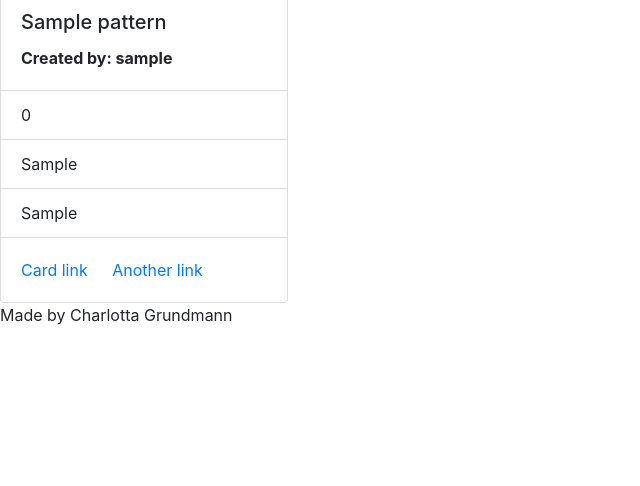
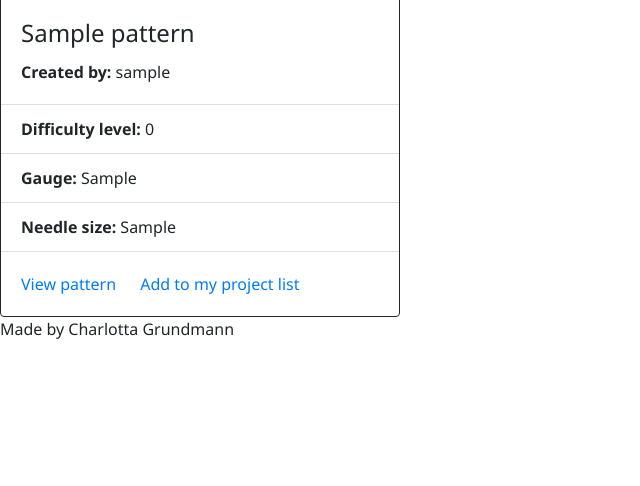
Before and after one commit to CharlottaG/KnittingNook, a Django app: page / in a window 1280 px wide. Shown: the part 314-800 px from the top of the page, without its empty margins (0-640 px from the left). Run offline with Django 4.2, Linux system fonts and the light colour scheme; tables that the repository leaves empty hold one stand-in row (values such as "Sample post").

Commit message:
Add some basic styling to pattern list

```diff
--- a/blog/templates/blog/index.html
+++ b/blog/templates/blog/index.html
@@ -5,25 +5,44 @@
 <!-- index.html content starts here -->
 
 <h1>Pattern list</h1>
+
+<div class="row">
     {% for pattern in object_list %}
-
-    <div class="card" style="width: 18rem;">
-        <img class="card-img-top" src="../blog/static/images/olliss-7mJj0Boa4jc-unsplash.jpg" alt="Card image cap">
+    <div class="col-md-4">
+        <div class="card" style="width: 25rem;">
+            <img class="card-img-top" src="#" alt="Card image cap"width="300" height="200">
             <div class="card-body">
-          <h5 class="card-title">{{pattern.pattern_name}}</h5>
-          <p class="card-text"><strong>Created by: {{pattern.created_by}}</strong></p>
+                <h4 class="card-title">{{ pattern.pattern_name }}</h4>
+                <p class="card-text"><strong>Created by:</strong> {{ pattern.created_by }}</p>
             </div>
             <ul class="list-group list-group-flush">
-          <li class="list-group-item">{{ pattern.difficulity_level }}</li>
-          <li class="list-group-item">{{ pattern.gauge }}</li>
-          <li class="list-group-item">{{ pattern.needle_size }}</li>
+                <li class="list-group-item"><strong>Difficulty level:</strong> {{ pattern.difficulity_level }}</li>
+                <li class="list-group-item"><strong>Gauge:</strong> {{ pattern.gauge }}</li>
+                <li class="list-group-item"><strong>Needle size:</strong> {{ pattern.needle_size }}</li>
             </ul>
             <div class="card-body">
-          <a href="#" class="card-link">Card link</a>
-          <a href="#" class="card-link">Another link</a>
+                <a href="#" class="card-link">View pattern</a>
+                <a href="#" class="card-link">Add to my project list</a>
             </div>
         </div>
+    </div>
+    {% if forloop.counter|divisibleby:3 and not forloop.last %}
+</div>
+<div class="row">
+    {% endif %}
     {% endfor %}
+</div>
+
+<!-- Pagination -->
+{% if is_paginated %}
+<nav aria-label="Page navigation">
+    <ul class="pagination justify-content-center">
+        {% if page_obj.has_next %}
+        <li><a href="?page={{ page_obj.next_page_number }}" class="page-link"> NEXT &raquo;</a></li>
+        {% endif %}
+    </ul>
+</nav>
+{% endif %}
 
 <!-- index.html content ends here -->
 {% endblock %}
--- a/knitting_nook/settings.py
+++ b/knitting_nook/settings.py
@@ -131,6 +131,7 @@ USE_TZ = True
 # https://docs.djangoproject.com/en/4.2/howto/static-files/
 
 STATIC_URL = 'static/'
+STATICFILES_DIRS = [os.path.join(BASE_DIR, 'static'), ]
 
 # Default primary key field type
 # https://docs.djangoproject.com/en/4.2/ref/settings/#default-auto-field
--- /dev/null
+++ b/static/css/style.css
@@ -0,0 +1,15 @@
+/* Page */
+body {
+    background-color: #FFFFFF;
+    font-family:'Segoe UI', Tahoma, Geneva, Verdana, sans-serif
+}
+
+h1 {
+    font-size: 1 em;
+}
+
+/* Pattern */
+.card {
+    border: solid 1px;
+    background-color: transparent;
+}
--- a/templates/base.html
+++ b/templates/base.html
@@ -1,3 +1,4 @@
+{% load static %}
 {% url 'home' as home_url %}
 
 <!DOCTYPE html>
@@ -8,6 +9,10 @@
 
     <!-- Bootstrap CSS -->
     <link rel="stylesheet" href="https://cdn.jsdelivr.net/npm/bootstrap@4.0.0/dist/css/bootstrap.min.css" integrity="sha384-Gn5384xqQ1aoWXA+058RXPxPg6fy4IWvTNh0E263XmFcJlSAwiGgFAW/dAiS6JXm" crossorigin="anonymous">
+
+    <!-- Custom CSS -->
+    <link rel="stylesheet" href="{% static 'css/style.css' %}">
+
     <title>The Knitting Nook</title>
 </head>
 
```
Also changed, not shown: static/images/olliss-7mJj0Boa4jc-unsplash.jpg (renamed from blog/static/images/olliss-7mJj0Boa4jc-unsplash.jpg). Lines whose indentation alone changed are shown as unchanged.
